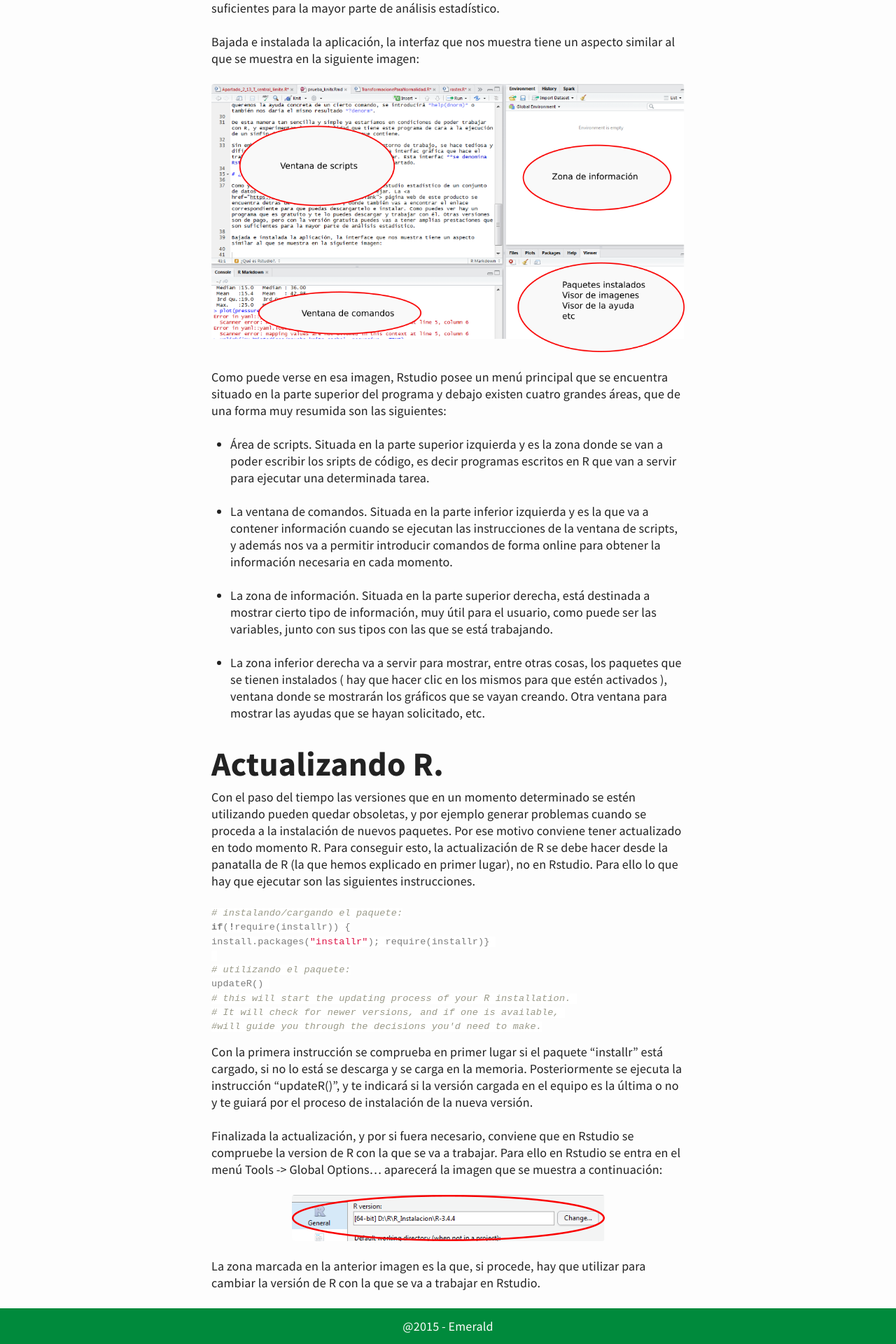
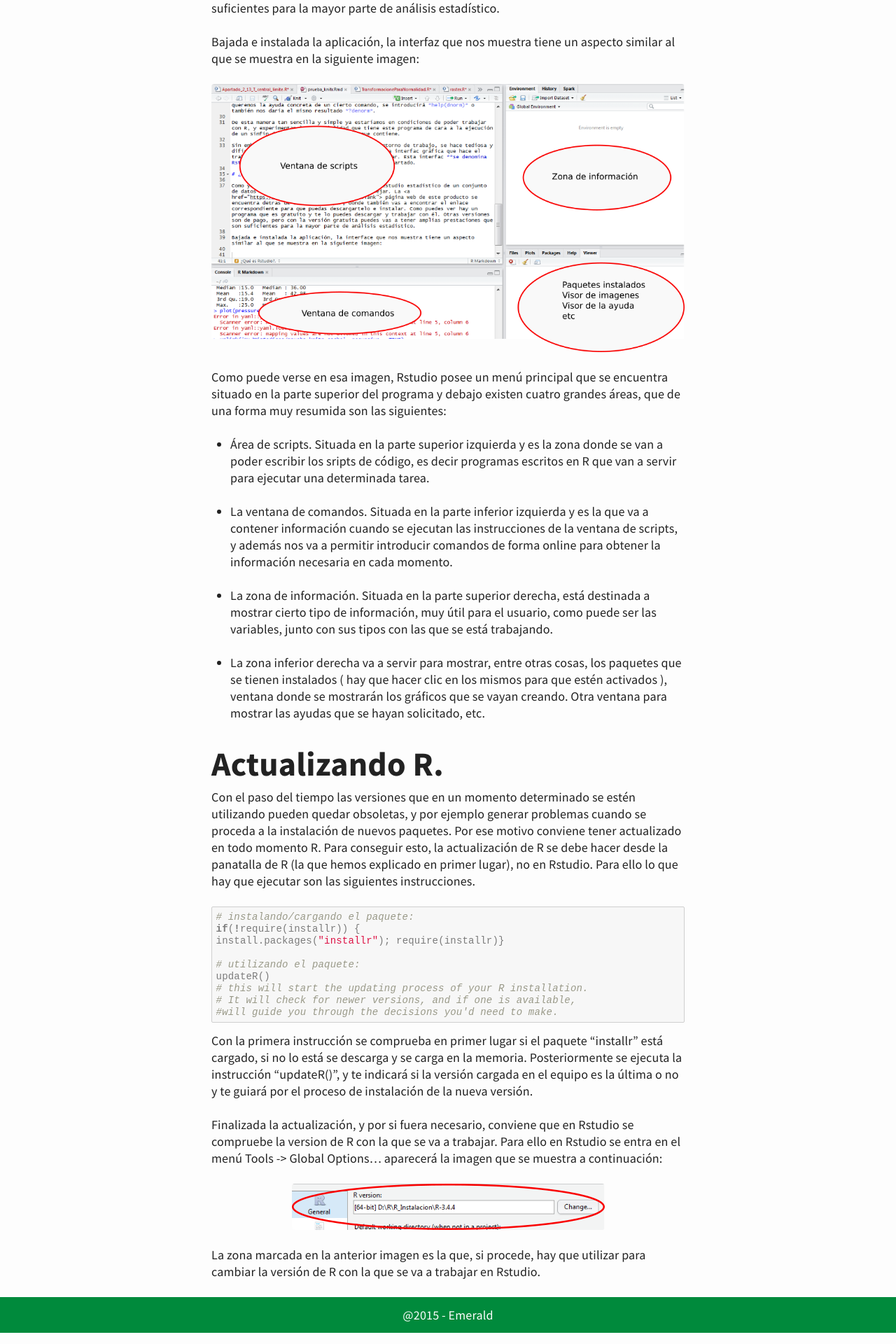
Before and after one commit to bigdatafran/big_data, a Jekyll site: the page built from _posts/R/2018-08-31-intro-R.md, in a window 1280 px wide. Shown: the part 2420-4340 px from the top of the page at 70% size. Built offline with Jekyll 4.4.1, drawn with Linux system fonts in a browser that asks for light colours.

Commit message:
Mas cambios

```diff
--- a/_sass/jupyter.scss
+++ b/_sass/jupyter.scss
@@ -1,5 +1,5 @@
 //Para el código python
-.language-python  pre.highlight, div.r pre.highlight {
+.language-python  pre.highlight, .language-r pre.highlight {
     padding: 0.4em;
     line-height: 1.21429em;
     font-size: 14px;
@@ -10,7 +10,7 @@
     background-color: #f7f7f7 !important;
 }
 
-.language-python code, div.r pre.highlight code {
+.language-python code, .language-r code {
     background-color: #f7f7f7 !important;
 }
 // Para las salidas de resultados
```
